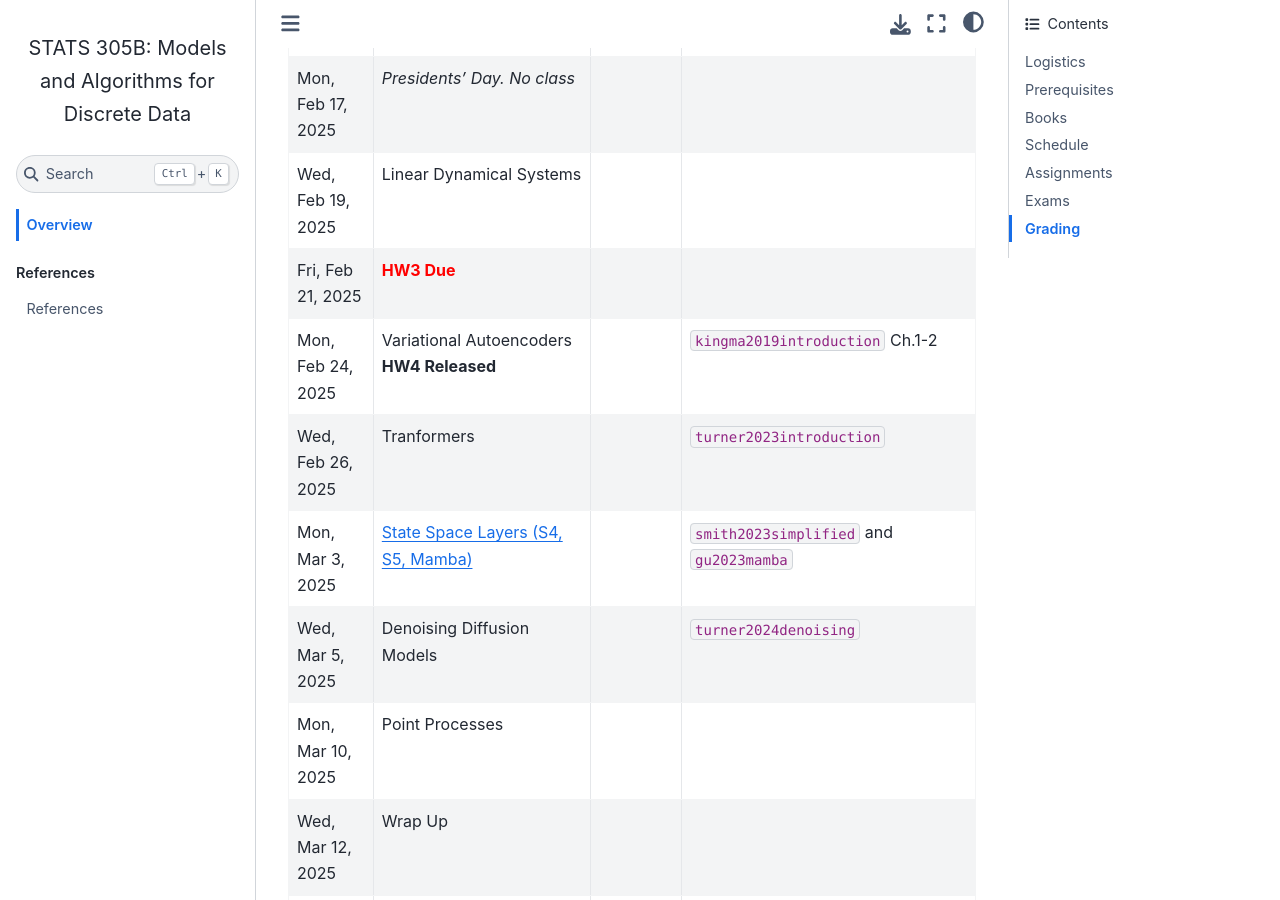
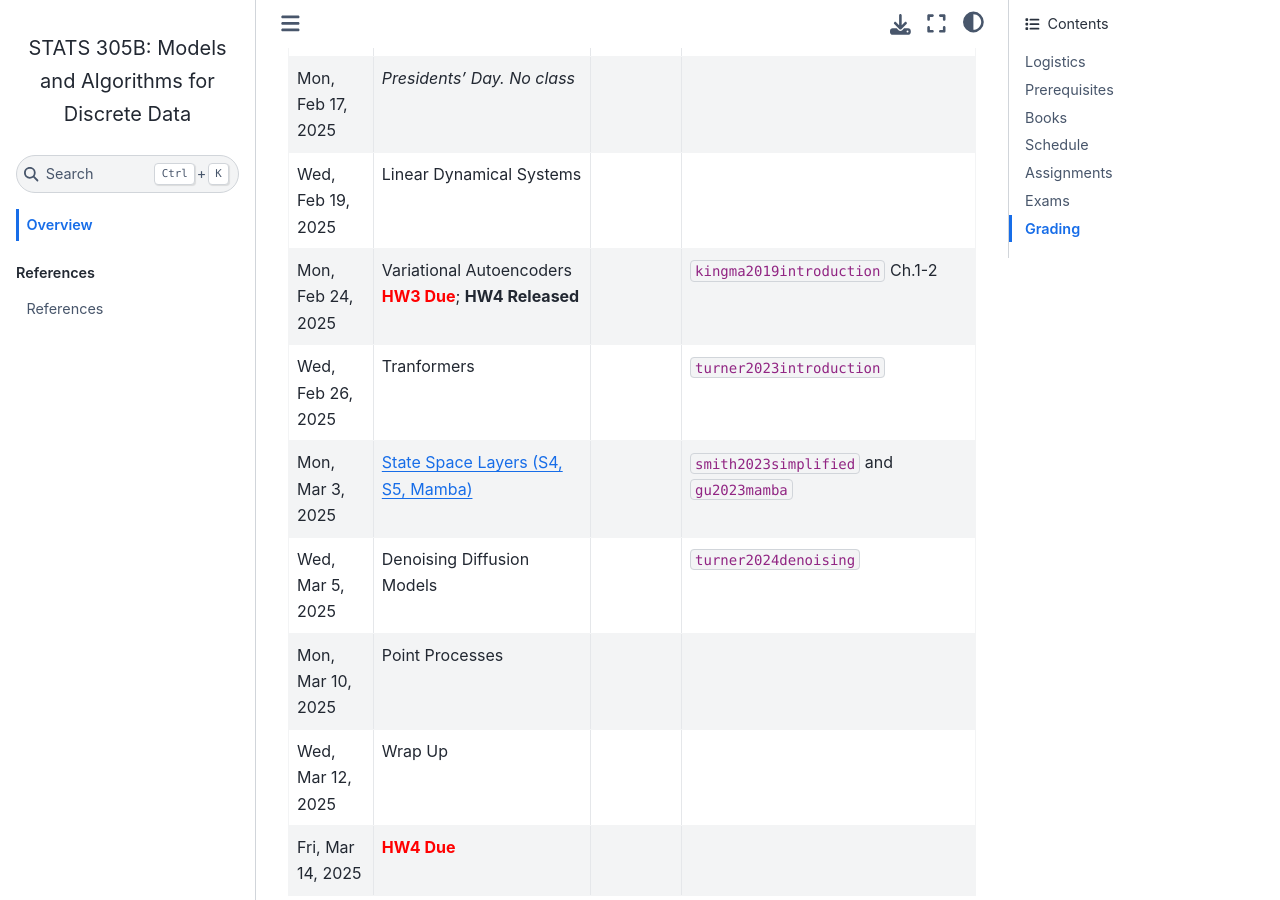
Before and after one commit to slinderman/stats305b, a Jupyter Book: the page built from index.md, in a window 1280 px wide and 900 px high, scrolled down 2788 px. Built offline with Jupyter Book 1.0.4 settings and Sphinx 7.4.7 and the Sphinx Book theme 1.1.4, drawn with Linux system fonts in a browser that asks for light colours; pages that are not in the unit, such as notebooks, are missing from menus; cross-references to code outside the pages are shown as plain code.

```diff
--- a/index.md
+++ b/index.md
@@ -49,8 +49,7 @@
 | Wed, Feb 12, 2025 | [Hidden Markov Models](lectures/10_hmms.md) <br> <span style="color:red">**HW2 Due**</span>; **HW3 Released** | | {cite:p}`bishop2006pattern` Ch. 13 |
 | Mon, Feb 17, 2025 | _Presidents' Day. No class_            |     |    |
 | Wed, Feb 19, 2025 | Linear Dynamical Systems | | |
-| Fri, Feb 21, 2025 | <span style="color:red">**HW3 Due**</span> | | |
-| Mon, Feb 24, 2025 | [Variational Autoencoders](lectures/11_vaes.md) <br> **HW4 Released**  | | {cite:p}`kingma2019introduction` Ch.1-2 |
+| Mon, Feb 24, 2025 | [Variational Autoencoders](lectures/11_vaes.md) <br> <span style="color:red">**HW3 Due**</span>; **HW4 Released**  | | {cite:p}`kingma2019introduction` Ch.1-2 |
 | Wed, Feb 26, 2025 | [Tranformers](lectures/13_transformers.md) | | {cite:p}`turner2023introduction` |
 | Mon, Mar  3, 2025 | [State Space Layers (S4, S5, Mamba)](lectures/14_ssm.pdf)  |  | {cite:p}`smith2023simplified` and {cite:p}`gu2023mamba` |
 | Wed, Mar  5, 2025 | [Denoising Diffusion Models](lectures/16_diffusion.md) | | {cite:p}`turner2024denoising` |
```
Also changed, not shown: 5 other files.
